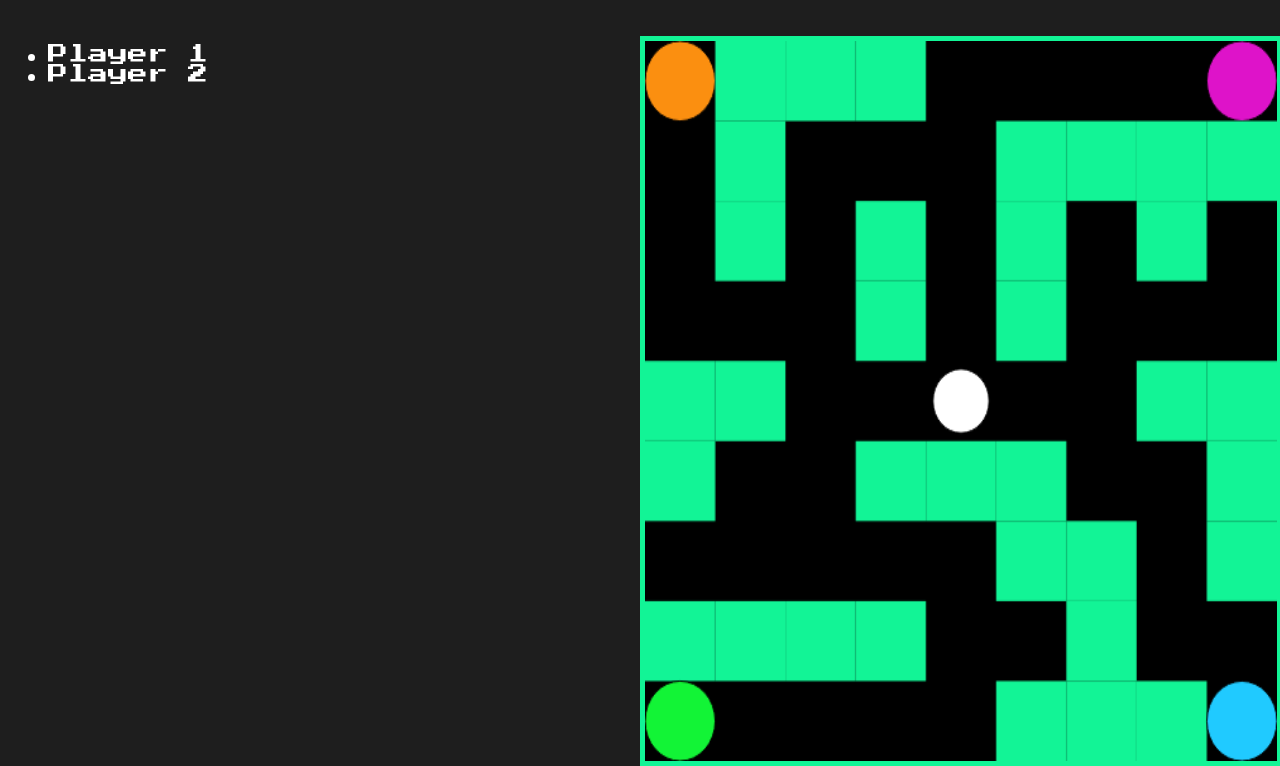
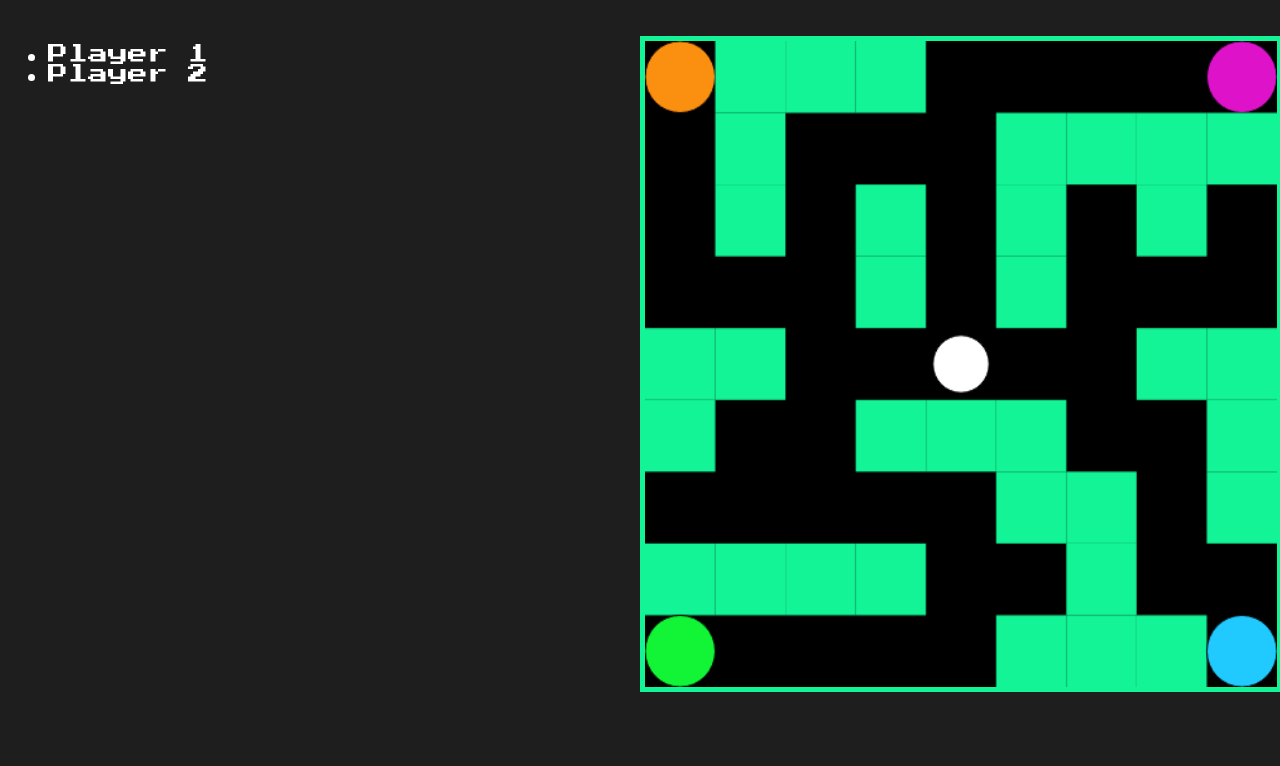
Before and after one commit to DvZ02/BBD_VACW_2024_T1, a website: page client/host/serverGame.html in a window 1280 px wide. Shown: the part 70-836 px from the top of the page. After the commit the page ends 800 px from the top, so only its background shows below. Drawn offline with Linux system fonts and the light colour scheme.

Commit message:
🚧 Game UI

```diff
--- a/client/host/css/serverGame.css
+++ b/client/host/css/serverGame.css
@@ -17,7 +17,7 @@ body{
 
 .container {
     display: flex;
-    height: 90svh;
+    height: 85svh;
 }
 
 .players-container{
@@ -30,7 +30,7 @@ body{
 
 .map-container{
     width: 50%;
-    height: 100%;
+    height: 95%;
     display: flex;
     margin-left: auto;
     margin-right: auto;
```
